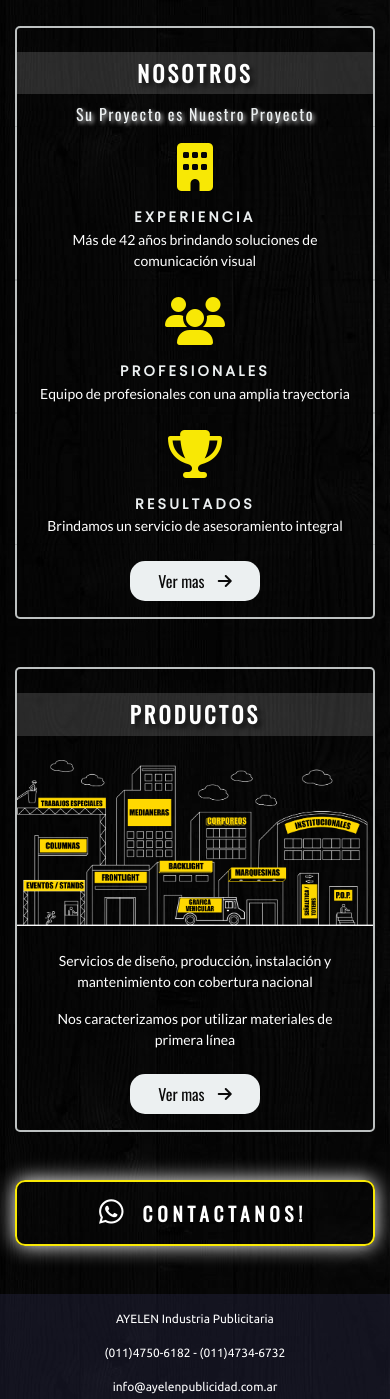
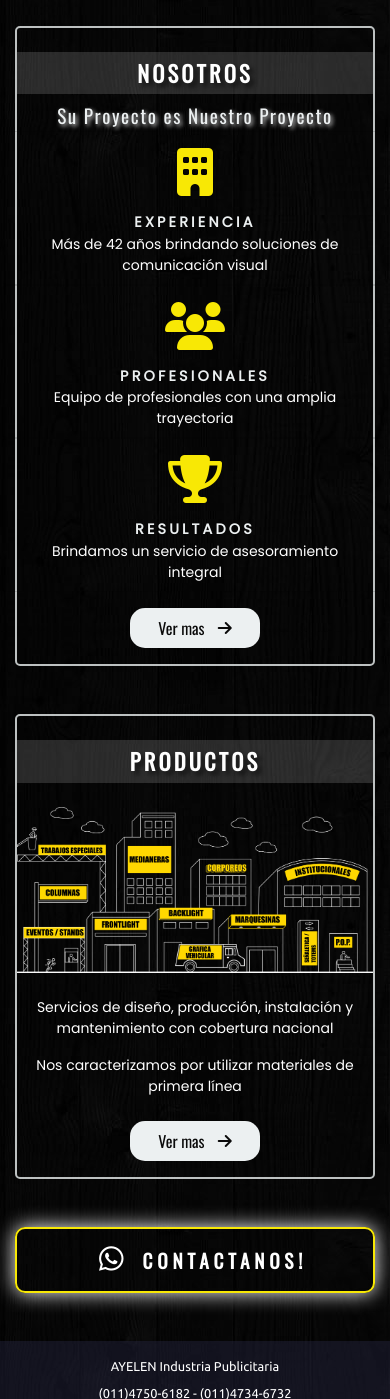
Before and after one commit to victorianastasi/proyectoAYN, a plain HTML site: page index.html in a window 390 px wide. Shown: the part 601-2000 px from the top of the page. Drawn offline with nearby package versions, Linux system fonts and the light colour scheme.

Commit message:
Corrección de footer

```diff
--- a/assets/scss/_var-mixin.scss
+++ b/assets/scss/_var-mixin.scss
@@ -184,7 +184,7 @@ $easeOutBack: cubic-bezier(0.175, 0.885, 0.320, 1.275);
         letter-spacing: map-get($map: $letter-spacings, $key: small);
     }
     @media screen and (max-width: 576px){
-        @include format-text($font-family-primary, map-get($map: $font-sizes, $key: medium));
+        @include format-text($font-family-primary, map-get($map: $font-sizes, $key: large));
         letter-spacing: map-get($map: $letter-spacings, $key: x-small);
     }
 }
--- a/assets/scss/style.scss
+++ b/assets/scss/style.scss
@@ -6,7 +6,7 @@
 
 /*index.html*/
 body{
-    @include body-text;
+    @include body-text ();
     background-color: $dark10;
     background-image: url(../../img/wood.jpg);
     background-repeat: repeat;
@@ -382,6 +382,7 @@ a:visited, a:link{
                 .homeblockus__card__body__text{
                     letter-spacing: 0px;
                     font-size: 14px;
+                    font-family: 'Poppins', sans-serif;
                 }
             }
         }
@@ -489,6 +490,7 @@ a:visited, a:link{
             .homeblockproducts__box__text{
                 letter-spacing: 0px;
                 font-size: 14px;
+                font-family: 'Poppins', sans-serif;
             }
         }
     }
@@ -666,7 +668,11 @@ footer{
         .footerblock{
             .footerblock__info{
                 .footerblock__info__text{
-                    font-size: 12px;
+                    font-size: 0.8rem;
+                    margin-bottom: 0.5rem;
+                }
+                .footerblock__info__icons{
+                    margin-top: 1.25rem;
                 }
                 .footerblock__info__contact{
                     a{
```
Also changed, not shown: assets/css/style.css.
